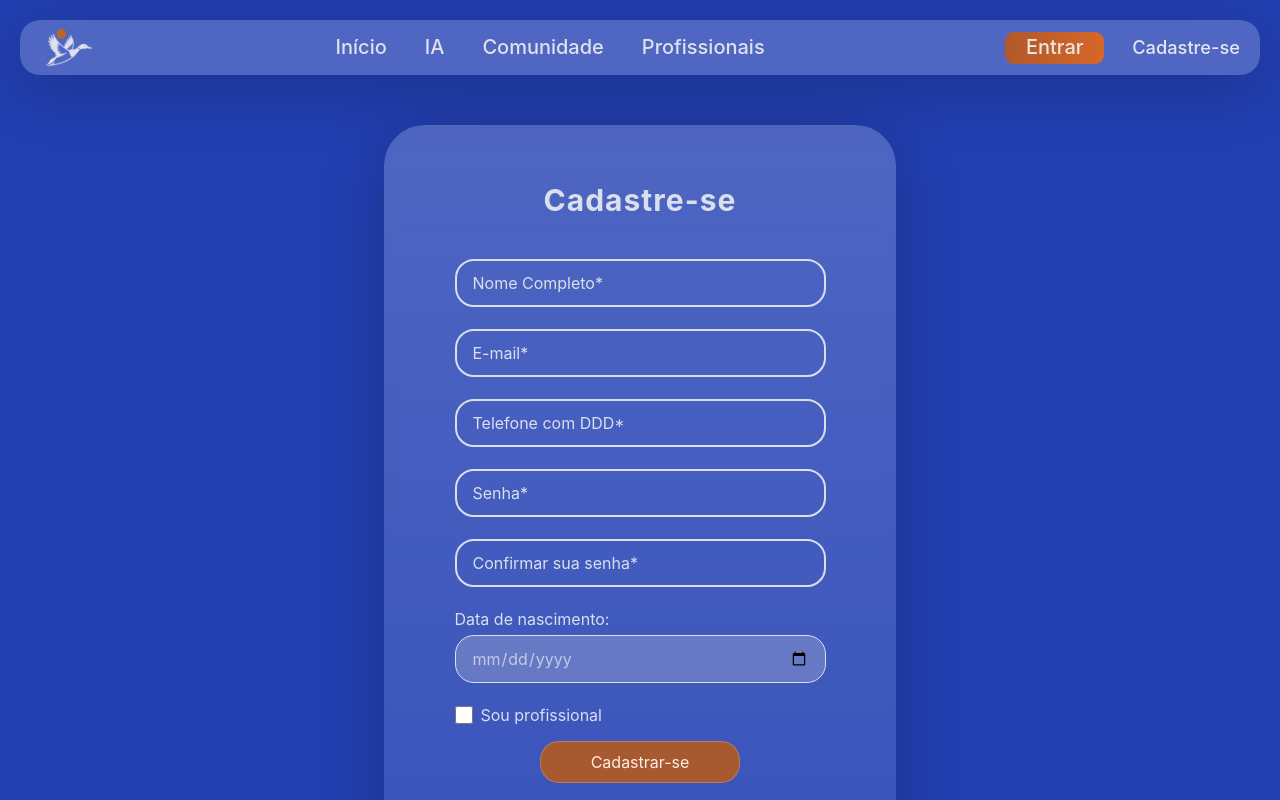
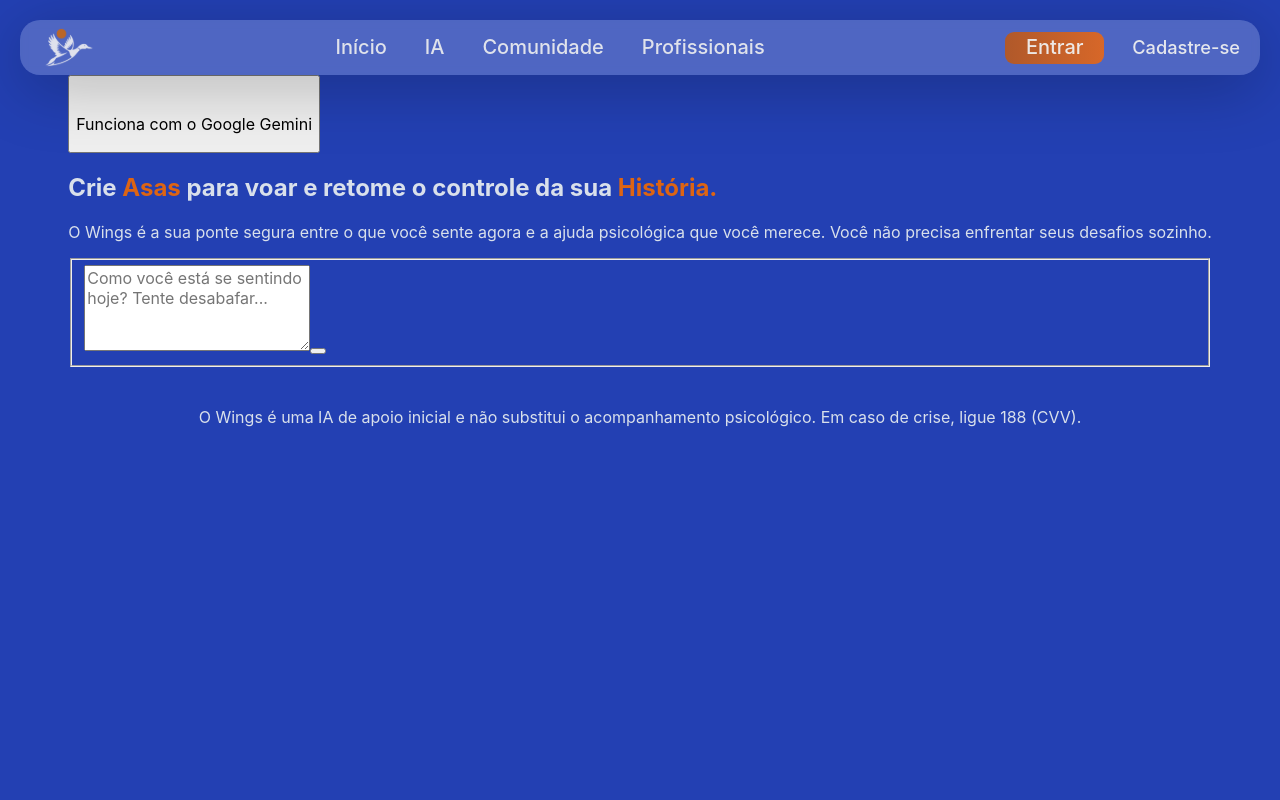
Before and after one commit to OoWicheral/wings, a React (Vite) app in the folder frontend/: page / in a window 1280 px wide. Shown: the top 800 px of the page. Built offline with nearby package versions, Linux system fonts and the light colour scheme.

Commit message:
feat(frontend): add template for home page of wings

```diff
--- a/frontend/src/App.tsx
+++ b/frontend/src/App.tsx
@@ -2,6 +2,7 @@ import { BrowserRouter as Router, Routes, Route,Navigate } from 'react-router-do
 import { AuthProvider } from './hooks/use-auth';
 import SignUp from './pages/Sign-up.tsx';
 import SignOn from "./pages/Sign-on.tsx";
+import Home from './pages/Home.tsx';
 
 
 export default function App() {
@@ -12,7 +13,8 @@ export default function App() {
      <AuthProvider>
       <Router>
         <Routes>
-            <Route path="/" element={<SignUp />} />
+            <Route path="/" element={<Home />} />
+            <Route path="/cadastro" element={<SignUp />} />
             <Route path="/login" element={<SignOn />} />
             <Route path="/app" element={<App/>} />
             <Route path="*" element={<Navigate to="/" replace />} />
--- a/frontend/src/components/Header.tsx
+++ b/frontend/src/components/Header.tsx
@@ -19,7 +19,7 @@ export default function Header() {
                     Entrar
                 </a>
 
-                <a className="header_signup" href="/">
+                <a className="header_signup" href="/cadastro">
                     Cadastre-se
                 </a>
             </div>
--- /dev/null
+++ b/frontend/src/pages/Home.css
@@ -0,0 +1,10 @@
+main {
+    display: flex;
+    flex-direction: column;
+    justify-content: center;
+    align-items: center;
+}
+
+.span-home {
+    color: #DD6413;
+}
--- /dev/null
+++ b/frontend/src/pages/Home.tsx
@@ -0,0 +1,49 @@
+import Header from "../components/Header";
+import "./Home.css";
+
+export default function Home() {
+
+    return (
+        <main>
+            <Header/>
+            <section>
+                <div>
+                    <button>
+                        <img src="" alt="" />
+                        <p>Funciona com o Google Gemini</p>
+                    </button>
+                </div>
+
+                <div>
+                    <h1>Crie <span className="span-home"> Asas</span> para voar e
+                        retome o controle da sua <span className="span-home">História.</span>
+                        </h1>
+                    <p>O Wings é a sua ponte segura entre o que você sente agora e a ajuda psicológica que você merece. Você não precisa enfrentar seus desafios sozinho.</p>
+                </div>
+
+                <div>
+                    <form action="" method="POST">
+                        <fieldset>
+
+                            <textarea
+                                name="prompt"
+                                id="prompt-ia"
+                                placeholder="Como você está se sentindo hoje? Tente desabafar..."
+                                rows={4}
+                                required
+                             ></textarea>
+
+                             <button type="submit"></button>
+
+
+                        </fieldset>
+                    </form>
+
+
+                </div>
+            </section>
+
+            <footer>O Wings é uma IA de apoio inicial e não substitui o acompanhamento psicológico. Em caso de crise, ligue 188 (CVV).</footer>
+        </main>
+    )
+}
--- a/frontend/src/pages/Sign-on.tsx
+++ b/frontend/src/pages/Sign-on.tsx
@@ -160,7 +160,7 @@ export default function SignOn() {
 
                     <p className="login-signup-link">
                         Ainda não possui conta?{" "}
-                        <Link to="/">Cadastre-se</Link>
+                        <Link to="/cadastro">Cadastre-se</Link>
                     </p>
                 </form>
             </Card>
--- a/frontend/src/pages/Sign-up.css
+++ b/frontend/src/pages/Sign-up.css
@@ -94,7 +94,7 @@ input::placeholder {
 }
 
 
-button {
+.button-signup {
     box-sizing: border-box;
     width: 200px;
     min-height: 30px;
@@ -109,16 +109,16 @@ button {
     cursor: pointer;
 }
 
-.button:hover {
+.button-signup:hover {
     filter: brightness(1.05);
 }
 
-button:focus-visible {
+.button-signup:focus-visible {
     outline: 2px solid #D9E0EB;
     outline-offset: 3px;
 }
 
-button:disabled {
+.button-signup:disabled {
     cursor: not-allowed;
 }
 
--- a/frontend/src/pages/Sign-up.tsx
+++ b/frontend/src/pages/Sign-up.tsx
@@ -326,7 +326,7 @@ export default function SignUp() {
             </label>
           </div>
 
-          <button type="submit" disabled={isSubmitting}>
+          <button className="button-signup" type="submit" disabled={isSubmitting}>
             {isSubmitting ? "Cadastrando..." : "Cadastrar-se"}
           </button>
 
```
